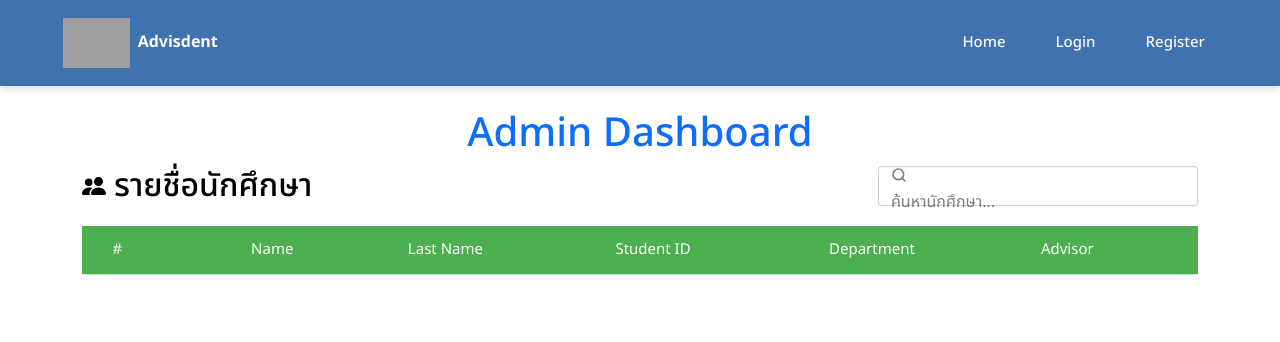
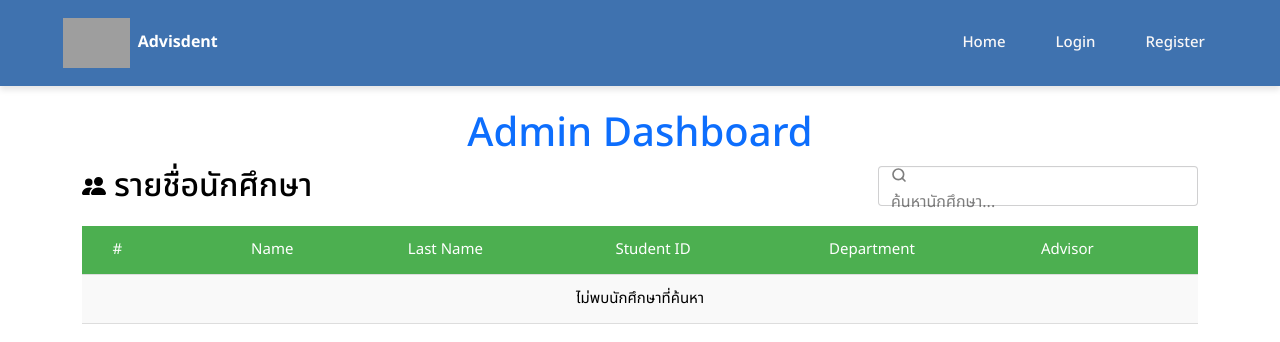
Before and after one commit to tyleeer/713-final-project, a Vue app in the folder frontend/: page /StudentList in a window 1280 px wide. Shown: the top 342 px of the page. Built offline with nearby package versions, Linux system fonts and the light colour scheme; grey boxes are pictures that could not be loaded.

Commit message:
add empty searching student text

```diff
--- a/frontend/src/views/StudentList.vue
+++ b/frontend/src/views/StudentList.vue
@@ -125,7 +125,7 @@ export default {
         </tr>
       </thead>
       <tbody>
-        <tr v-for="(student, index) in students" :key="student.id">
+        <tr v-if="students && students.length > 0" v-for="(student, index) in students" :key="student.id">
           <td>{{ index + 1}}</td>
           <td class="text-center!">
             <div v-if="!student.profilePic" class="avatar avatar-placeholder">
@@ -154,6 +154,11 @@ export default {
                   d="M1 13.5A1.5 1.5 0 0 0 2.5 15h11a1.5 1.5 0 0 0 1.5-1.5v-6a.5.5 0 0 0-1 0v6a.5.5 0 0 1-.5.5h-11a.5.5 0 0 1-.5-.5v-11a.5.5 0 0 1 .5-.5H9a.5.5 0 0 0 0-1H2.5A1.5 1.5 0 0 0 1 2.5z" />
               </svg>
             </button>
+          </td>
+        </tr>
+        <tr v-if="students && students.length == 0">
+          <td colspan="8" class="text-black text-center!">
+            ไม่พบนักศึกษาที่ค้นหา
           </td>
         </tr>
       </tbody>
```
